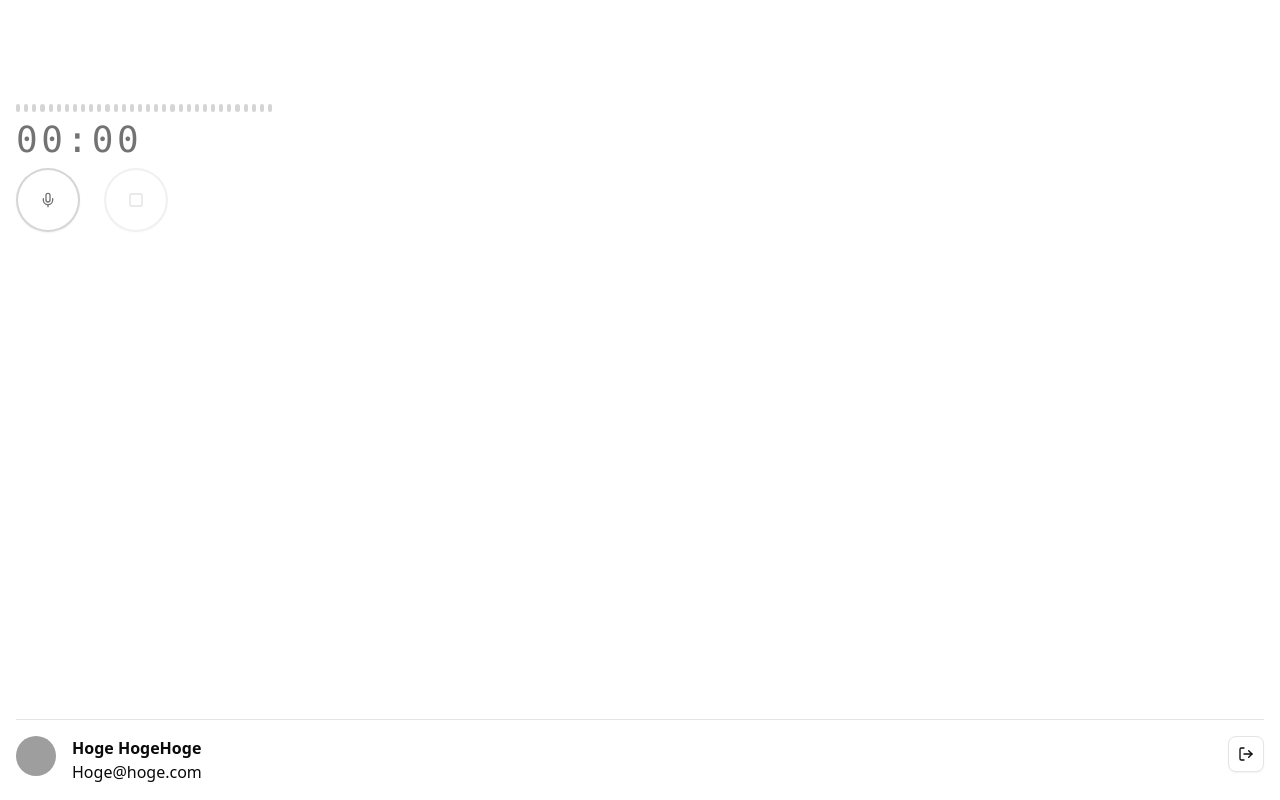
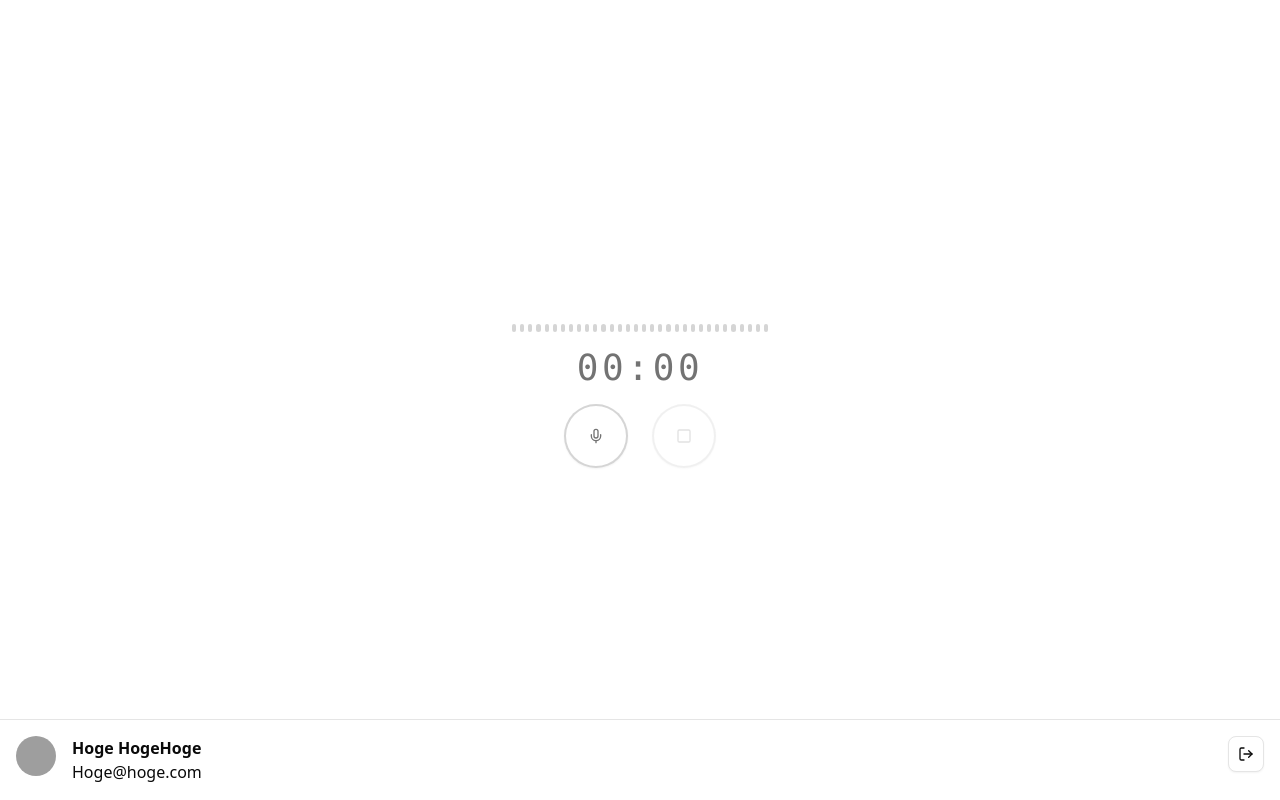
Before and after one commit to tohruyaginuma/TranscriptKeeper-Desktop, a React (Vite) app: page / in a window 1280 px wide. Built offline with nearby package versions, Linux system fonts and the light colour scheme; grey boxes are pictures that could not be loaded.

Commit message:
update UI

```diff
--- a/src/app.tsx
+++ b/src/app.tsx
@@ -1,130 +1,43 @@
 import { createRoot } from "react-dom/client";
-import { useState, useEffect, useCallback } from "react"
 
 import { Button } from "@/components/ui/button";
 import { Separator } from "@/components/ui/separator";
 import Text from "@/components/text";
-import  Flex from "@/components/flex";
+import Flex from "@/components/flex";
+import Visualizer from "@/components/visualizer";
+import Timer from "@/components/timer";
+import TimerController from "@/components/timer-controller";
+import useApp from "@/hooks/use-app";
 import { Avatar, AvatarImage, AvatarFallback } from "@/components/ui/avatar";
-import { LogOut, Mic, Square } from "lucide-react"
-
-function formatTime(seconds: number) {
-    const mins = Math.floor(seconds / 60)
-    const secs = seconds % 60
-    return `${mins.toString().padStart(2, "0")}:${secs.toString().padStart(2, "0")}`
-  }
+import { LogOut } from "lucide-react";
 
 const App = () => {
-    const [isRecording, setIsRecording] = useState(false)
-    const [elapsed, setElapsed] = useState(0)
-
-    const handleRecord = () => {
-        setIsRecording(true)
-    }
-
-    const handleStop = () => {
-        setIsRecording(false)
-    }
-
-    const logout = () => {
-        console.log("logout")
-    }
-
-    useEffect(() => {
-        if (!isRecording) return
-        const id = setInterval(() => setElapsed((s) => s + 1), 1000)
-        return () => clearInterval(id)
-      }, [isRecording])
-
+  const { isRecording, elapsed, handleRecord, handleStop, handleLogout } =
+    useApp();
   return (
     <Flex gapY="md" className="h-screen">
-            <Flex noPadding gapY="sm">
-                  {/* Waveform visualizer */}
-                  <div className="flex items-end justify-center gap-1 h-24 w-64">
-        {Array.from({ length: 32 }).map((_, i) => (
-          <div
-            key={i}
-            className="w-1.5 rounded-full bg-muted-foreground/30 transition-all duration-300"
-            style={{
-              height: isRecording
-                ? `${Math.max(8, Math.random() * 96)}px`
-                : "8px",
-              backgroundColor: isRecording
-                ? "var(--primary)"
-                : undefined,
-              animationDelay: `${i * 50}ms`,
-              transition: isRecording
-                ? "height 150ms ease"
-                : "height 600ms ease",
-            }}
+      <Flex hasPadding gapY="md" itemsCenter justifyCenter className="flex-1">
+        <Visualizer isRecording={isRecording} />
+        <Timer isRecording={isRecording} elapsed={elapsed} />
+        <TimerController
+          isRecording={isRecording}
+          onRecord={handleRecord}
+          onStop={handleStop}
         />
-        ))}
-      </div>
-                  {/* Timer */}
-      <span
-        className={`font-mono text-4xl font-light tracking-widest tabular-nums ${
-          isRecording ? "text-primary" : "text-muted-foreground"
-        }`}
-      >
- {formatTime(elapsed)}
-      </span>
-            {/* Controls */}
-            <div className="flex items-center gap-6">
-        {/* Record button */}
-        <Button
-          variant="outline"
-          size="icon"
-          onClick={handleRecord}
-          disabled={isRecording}
-          aria-label="Recording"
-          className={`relative h-16 w-16 rounded-full border-2 transition-all duration-300 ${
-            isRecording
-              ? "border-primary/40 text-primary"
-              : "border-muted-foreground/30 text-muted-foreground hover:border-primary hover:text-primary"
-          }`}
-        >
-          {isRecording && (
-            <>
-              <span className="absolute inset-0 animate-ping rounded-full bg-primary/20" />
-              <span className="absolute inset-0 rounded-full bg-primary/10" />
-            </>
-          )}
-          <Mic className="relative z-10 h-6 w-6" />
-          <span className="sr-only">Recording</span>
-        </Button>
-
-        {/* Stop button */}
-        <Button
-          variant="outline"
-          size="icon"
-          onClick={handleStop}
-          disabled={!isRecording}
-          aria-label="Stop"
-          className={`h-16 w-16 rounded-full border-2 transition-all duration-300 ${
-            isRecording
-              ? "border-foreground/40 text-foreground hover:border-foreground hover:text-foreground"
-              : "border-muted-foreground/20 text-muted-foreground/40"
-          }`}
-        >
-          <Square className="h-5 w-5" />
-          <span className="sr-only">Stop</span>
-        </Button>
-        </div>
       </Flex>
-            <Flex noPadding grow />
-            <Flex noPadding>
+      <Flex>
         <Separator />
-            <Flex direction="row" noPadding gapX="md" className="pt-4">
+        <Flex hasPadding direction="row" gapX="md">
           <Avatar size="lg">
             <AvatarImage src="https://github.com/shadcn.png" />
             <AvatarFallback>CN</AvatarFallback>
           </Avatar>
-                <Flex noPadding>
+          <Flex>
             <Text bold>Hoge HogeHoge</Text>
             <Text>Hoge@hoge.com</Text>
           </Flex>
           <Button variant="outline" size="icon" aria-label="Submit">
-                <LogOut onClick={logout} />
+            <LogOut onClick={handleLogout} />
           </Button>
         </Flex>
       </Flex>
--- a/src/components/flex.tsx
+++ b/src/components/flex.tsx
@@ -1,34 +1,52 @@
-import { PropsWithChildren } from "react"
+import { PropsWithChildren } from "react";
 import { cn } from "@/lib/utils";
 
 type Props = PropsWithChildren<{
-    direction?: 'column' | 'row'
-    gapX?: "sm" | "md" | "lg"
-    gapY?: "sm" | "md" | "lg"
-    noPadding?: boolean
-    grow?: boolean
-    className?: string
-}>
+  direction?: "column" | "row";
+  gapX?: "sm" | "md" | "lg";
+  gapY?: "sm" | "md" | "lg";
+  hasPadding?: boolean;
+  grow?: boolean;
+  itemsCenter?: boolean;
+  justifyCenter?: boolean;
+  className?: string;
+}>;
 
 const Flex = (props: Props) => {
-    const {children, direction = 'column', noPadding, grow, gapX, gapY, className} = props
+  const {
+    children,
+    direction = "column",
+    hasPadding,
+    itemsCenter,
+    justifyCenter,
+    grow,
+    gapX,
+    gapY,
+    className,
+  } = props;
 
-    return (
-        <div className={cn(
-            "flex w-full",
-            {'flex-col': direction === "column"},
-            {'flex-row': direction === "row"},
-            {'p-4': !noPadding},
-            {'grow': grow},
-            {'gap-x-2': gapX === "sm"},
-            {'gap-x-4': gapX === "md"},
-            {'gap-x-6': gapX === "lg"},
-            {'gap-y-2': gapY === "sm"},
-            {'gap-y-4': gapY === "md"},
-            {'gap-y-6': gapY === "lg"},
-            className
-        )}>{children}</div>
-    )
-}
+  return (
+    <div
+      className={cn(
+        "flex w-full",
+        { "flex-col": direction === "column" },
+        { "flex-row": direction === "row" },
+        { "p-4": hasPadding },
+        { grow: grow },
+        { "items-center": itemsCenter },
+        { "justify-center": justifyCenter },
+        { "gap-x-2": gapX === "sm" },
+        { "gap-x-4": gapX === "md" },
+        { "gap-x-6": gapX === "lg" },
+        { "gap-y-2": gapY === "sm" },
+        { "gap-y-4": gapY === "md" },
+        { "gap-y-6": gapY === "lg" },
+        className,
+      )}
+    >
+      {children}
+    </div>
+  );
+};
 
-export default Flex
+export default Flex;
--- /dev/null
+++ b/src/components/timer-controller.tsx
@@ -0,0 +1,56 @@
+import { Button } from "@/components/ui/button";
+import { Mic, Square } from "lucide-react";
+
+type Props = {
+  isRecording: boolean;
+  onRecord: () => void;
+  onStop: () => void;
+};
+
+const TimerController = (props: Props) => {
+  const { isRecording, onRecord, onStop } = props;
+
+  return (
+    <div className="flex items-center gap-6">
+      <Button
+        variant="outline"
+        size="icon"
+        onClick={onRecord}
+        disabled={isRecording}
+        aria-label="Recording"
+        className={`relative h-16 w-16 rounded-full border-2 transition-all duration-300 ${
+          isRecording
+            ? "border-primary/40 text-primary"
+            : "border-muted-foreground/30 text-muted-foreground hover:border-primary hover:text-primary"
+        }`}
+      >
+        {isRecording && (
+          <>
+            <span className="absolute inset-0 animate-ping rounded-full bg-primary/20" />
+            <span className="absolute inset-0 rounded-full bg-primary/10" />
+          </>
+        )}
+        <Mic className="relative z-10 h-6 w-6" />
+        <span className="sr-only">Recording</span>
+      </Button>
+
+      <Button
+        variant="outline"
+        size="icon"
+        onClick={onStop}
+        disabled={!isRecording}
+        aria-label="Stop"
+        className={`h-16 w-16 rounded-full border-2 transition-all duration-300 ${
+          isRecording
+            ? "border-foreground/40 text-foreground hover:border-foreground hover:text-foreground"
+            : "border-muted-foreground/20 text-muted-foreground/40"
+        }`}
+      >
+        <Square className="h-5 w-5" />
+        <span className="sr-only">Stop</span>
+      </Button>
+    </div>
+  );
+};
+
+export default TimerController
--- /dev/null
+++ b/src/components/timer.tsx
@@ -0,0 +1,21 @@
+import { formatTime } from "@/lib/utils";
+
+type Props = {
+  isRecording: boolean;
+  elapsed: number;
+};
+
+const Timer = (props: Props) => {
+  const { isRecording, elapsed } = props;
+  return (
+    <span
+      className={`font-mono text-4xl font-light tracking-widest tabular-nums ${
+        isRecording ? "text-primary" : "text-muted-foreground"
+      }`}
+    >
+      {formatTime(elapsed)}
+    </span>
+  );
+};
+
+export default Timer;
--- /dev/null
+++ b/src/components/visualizer.tsx
@@ -0,0 +1,27 @@
+type Props = {
+  isRecording: boolean;
+};
+
+const Visualizer = (props: Props) => {
+  const { isRecording } = props;
+  return (
+    <div className="flex items-end justify-center gap-1 h-24 w-64">
+      {Array.from({ length: 32 }).map((_, i) => (
+        <div
+          key={i}
+          className="w-1.5 rounded-full bg-muted-foreground/30 transition-all duration-300"
+          style={{
+            height: isRecording
+              ? `${Math.max(8, Math.random() * 96)}px`
+              : "8px",
+            backgroundColor: isRecording ? "var(--primary)" : undefined,
+            animationDelay: `${i * 50}ms`,
+            transition: isRecording ? "height 150ms ease" : "height 600ms ease",
+          }}
+        />
+      ))}
+    </div>
+  );
+};
+
+export default Visualizer;
--- /dev/null
+++ b/src/hooks/use-app.tsx
@@ -0,0 +1,34 @@
+import { useState, useEffect } from "react";
+
+const useApp = () => {
+  const [isRecording, setIsRecording] = useState(false);
+  const [elapsed, setElapsed] = useState(0);
+
+  const handleRecord = () => {
+    setIsRecording(true);
+  };
+
+  const handleStop = () => {
+    setIsRecording(false);
+  };
+
+  const handleLogout = () => {
+    console.log("logout");
+  };
+
+  useEffect(() => {
+    if (!isRecording) return;
+    const id = setInterval(() => setElapsed((s) => s + 1), 1000);
+    return () => clearInterval(id);
+  }, [isRecording]);
+
+  return {
+    isRecording,
+    elapsed,
+    handleRecord,
+    handleStop,
+    handleLogout
+  };
+};
+
+export default useApp;
--- a/src/lib/utils.ts
+++ b/src/lib/utils.ts
@@ -1,6 +1,12 @@
-import { clsx, type ClassValue } from "clsx"
-import { twMerge } from "tailwind-merge"
+import { clsx, type ClassValue } from "clsx";
+import { twMerge } from "tailwind-merge";
 
 export function cn(...inputs: ClassValue[]) {
-  return twMerge(clsx(inputs))
+  return twMerge(clsx(inputs));
 }
+
+export function formatTime(seconds: number) {
+  const mins = Math.floor(seconds / 60);
+  const secs = seconds % 60;
+  return `${mins.toString().padStart(2, "0")}:${secs.toString().padStart(2, "0")}`;
+}
```
Also changed, not shown: biome.json (added, +42 -0 lines), package.json (+8 -5 lines), 1 other file (tests, documents, lock files or other folders). Lines whose indentation alone changed are shown as unchanged.
